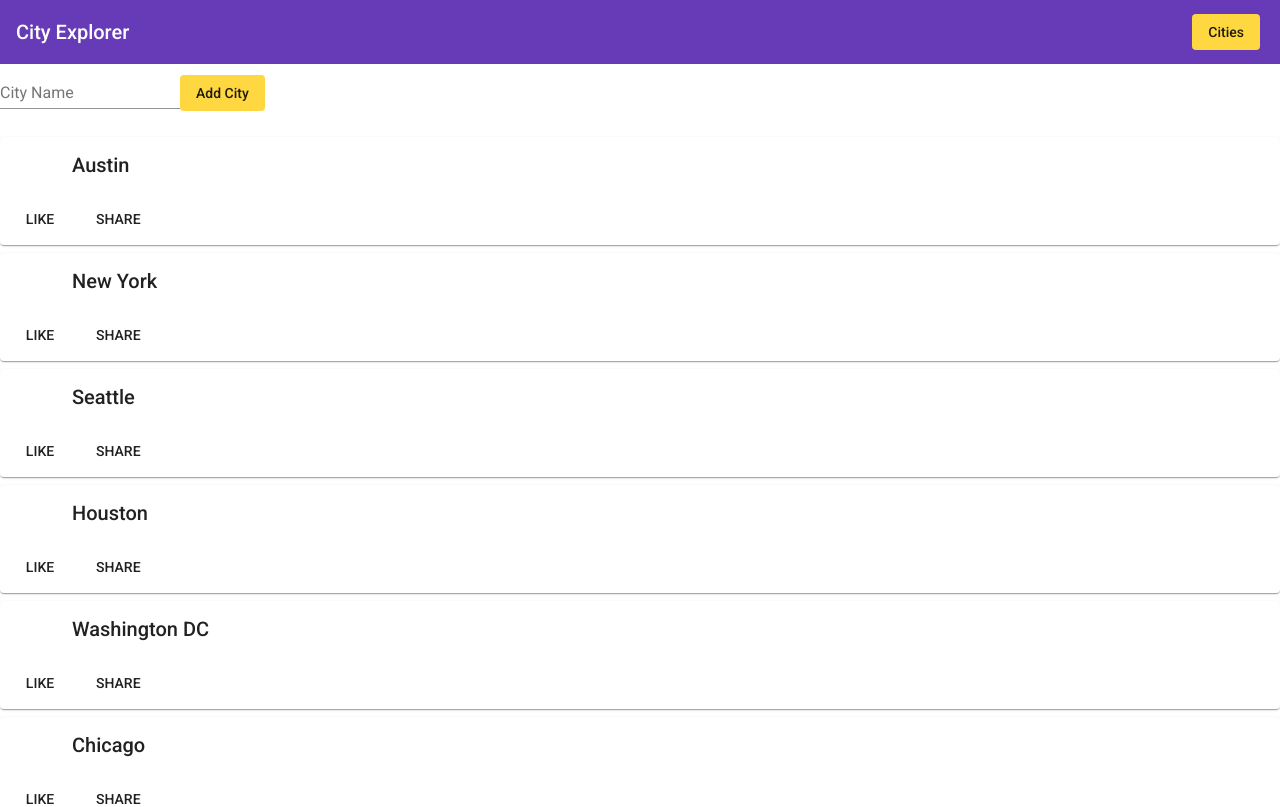
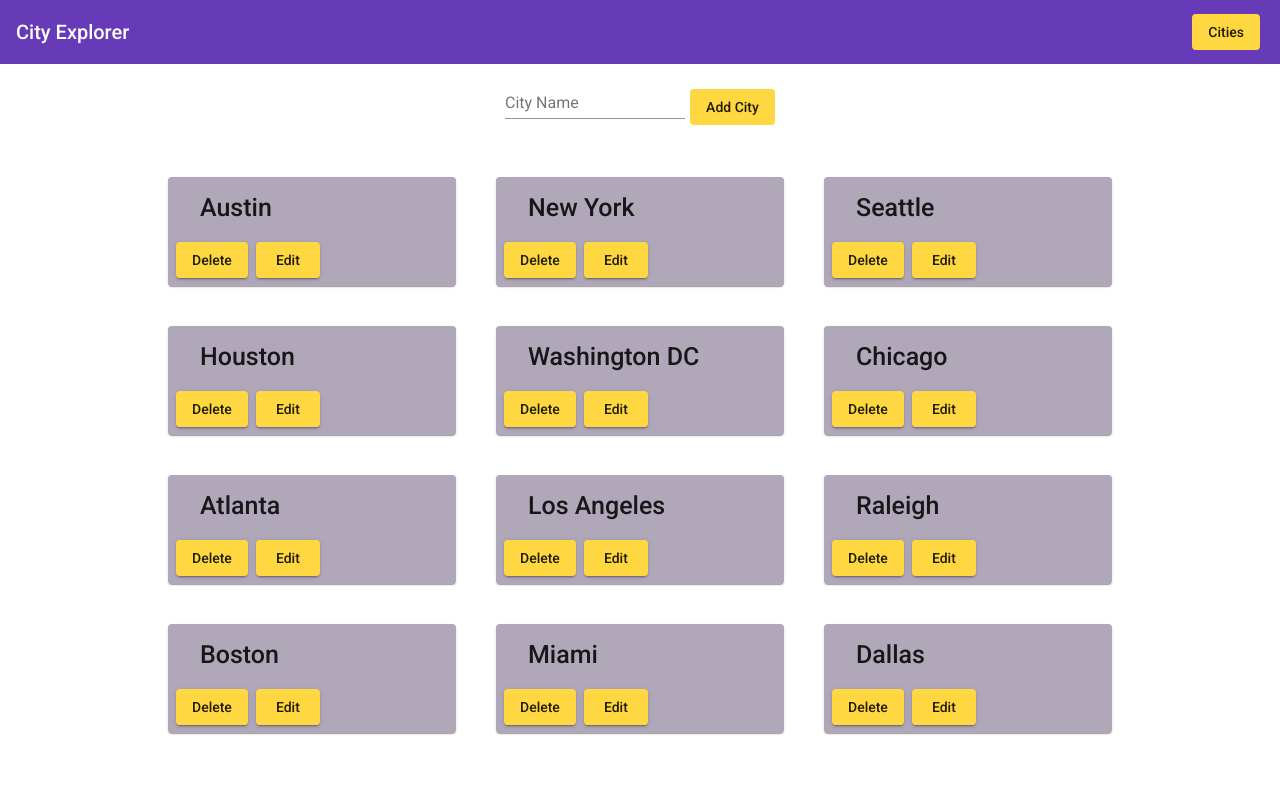
Before and after one commit to samir-hub/angular-cities-app, an Angular app in the folder cities-app/: page /cities in a window 1280 px wide. Shown: the top 807 px of the page. Built offline with nearby package versions, Linux system fonts and the light colour scheme; data requests are answered from the project's data file.

Commit message:
adding CRUD functionality to cities

```diff
--- a/cities-app/src/app/cities/cities-list/cities-list.component.html
+++ b/cities-app/src/app/cities/cities-list/cities-list.component.html
@@ -1,25 +1,33 @@
 <div>
-  <form [formGroup]="cityForm" (ngSubmit)="onSubmit(cityForm.value)">
+  <form style="display: flex; justify-content: center; align-items: center; margin: 10px;" [formGroup]="cityForm" (ngSubmit)="onSubmit(cityForm.value)">
     <mat-form-field class="example-full-width">
       <mat-label>City Name</mat-label>
-      <input id="name" type="text" formControlName="name" matInput placeholder="New York">
+      <input
+        id="name"
+        type="text"
+        formControlName="name"
+        matInput
+        placeholder="New York"
+      />
     </mat-form-field>
 
-    <button mat-flat-button color="accent" class="button" type="submit">Add City</button>
+    <button style="margin-left: 5px;" mat-flat-button color="accent" class="button" type="submit">
+      Add City
+    </button>
   </form>
-  <mat-list *ngFor="let city of listCities">
-    <mat-card class="example-card">
+  <mat-list style="display: flex; justify-content: center; flex-wrap: wrap;">
+    <mat-card
+      *ngFor="let city of listCities"
+      style="width: 20%; margin: 20px; background-color: #B0A8B9;"
+      class="example-card"
+    >
       <mat-card-header>
-        <div mat-card-avatar class="example-header-image"></div>
-        <mat-card-title>{{city.name}}</mat-card-title>
+        <mat-card-title style="font-size: 25px;">{{ city.name }}</mat-card-title>
       </mat-card-header>
       <mat-card-actions>
-        <button mat-button>LIKE</button>
-        <button mat-button>SHARE</button>
+        <button (click)="onDelete(city)" color="accent" mat-raised-button>Delete</button>
+        <button (click)="onEdit(city)" color="accent" mat-raised-button>Edit</button>
       </mat-card-actions>
     </mat-card>
   </mat-list>
-
-
-
 </div>
--- a/cities-app/src/app/cities/cities-list/cities-list.component.ts
+++ b/cities-app/src/app/cities/cities-list/cities-list.component.ts
@@ -35,4 +35,12 @@ export class CitiesListComponent implements OnInit {
       }
     )
   }
+
+  onDelete(city){
+    console.log(city)
+  }
+
+  onEdit(city){
+    console.log(city)
+  }
 }
--- a/cities-app/src/app/services/city.service.ts
+++ b/cities-app/src/app/services/city.service.ts
@@ -21,7 +21,10 @@ export class cityService {
   }
 
   addCity(city): Observable<any> {
-    console.log(city)
     return this.httpclient.post("http://localhost:3000/cities/", city, httpOptions);
   }
+
+  deleteCity(id: number): Observable<any> {
+    return this.httpclient.delete(`http://localhost:3000/cities/${id}`)
+  }
 }
```
